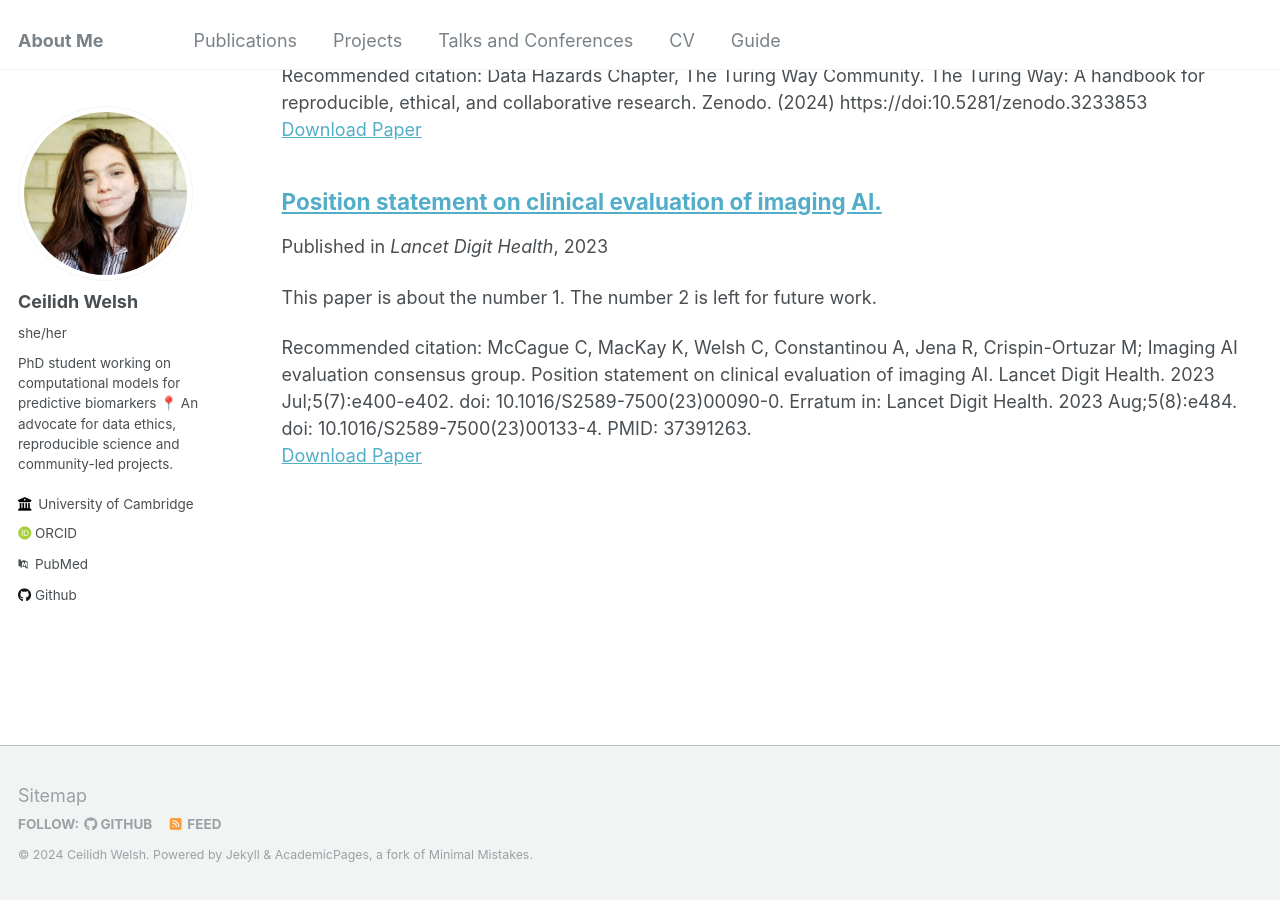
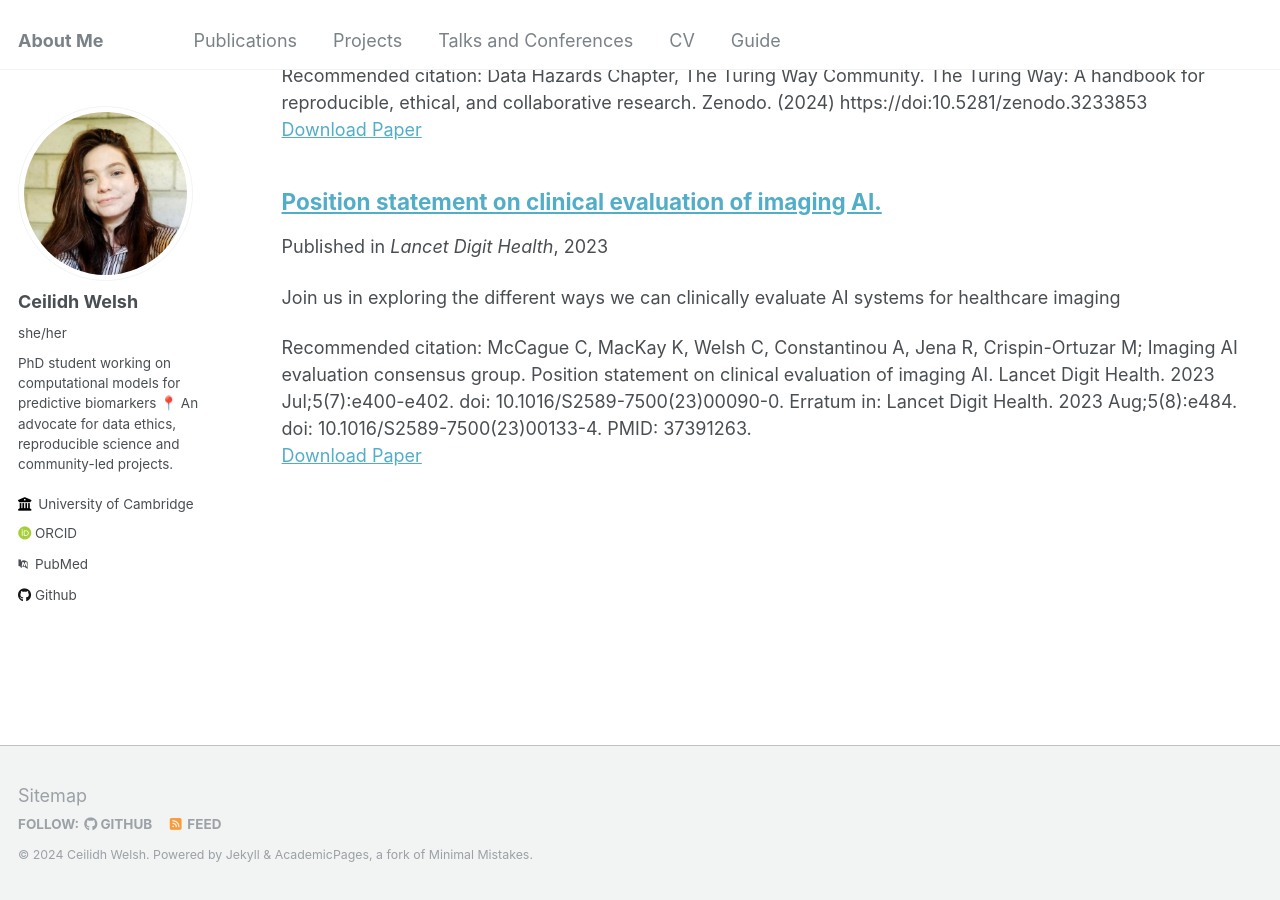
Before and after one commit to CeilidhWelsh/CeilidhWelsh.github.io, a Jekyll site: the page built from _pages/publications.md, in a window 1280 px wide and 900 px high, scrolled down 779 px. Built offline with Jekyll 4.4.1, drawn with Linux system fonts in a browser that asks for light colours; some web fonts are replaced.

Commit message:
Update 2009-10-01-paper-title-number-1.md

```diff
--- a/_publications/2009-10-01-paper-title-number-1.md
+++ b/_publications/2009-10-01-paper-title-number-1.md
@@ -2,7 +2,7 @@
 title: "Position statement on clinical evaluation of imaging AI."
 collection: publications
 permalink: /publication/2009-10-01-paper-title-number-1
-excerpt: 'This paper is about the number 1. The number 2 is left for future work.'
+excerpt: 'Join us in exploring the different ways we can clinically evaluate AI systems for healthcare imaging'
 date: 2023-08-05
 venue: 'Lancet Digit Health'
 paperurl: 'https://pubmed.ncbi.nlm.nih.gov/37391263/'
```
